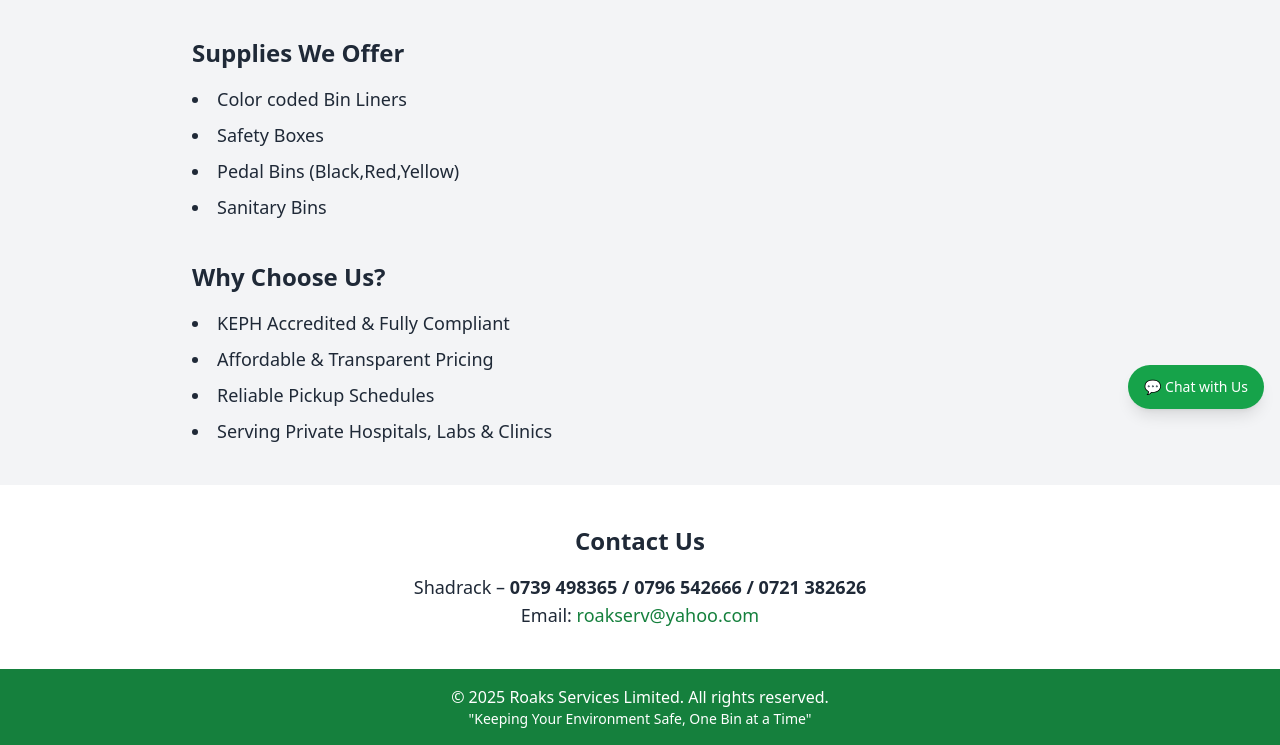
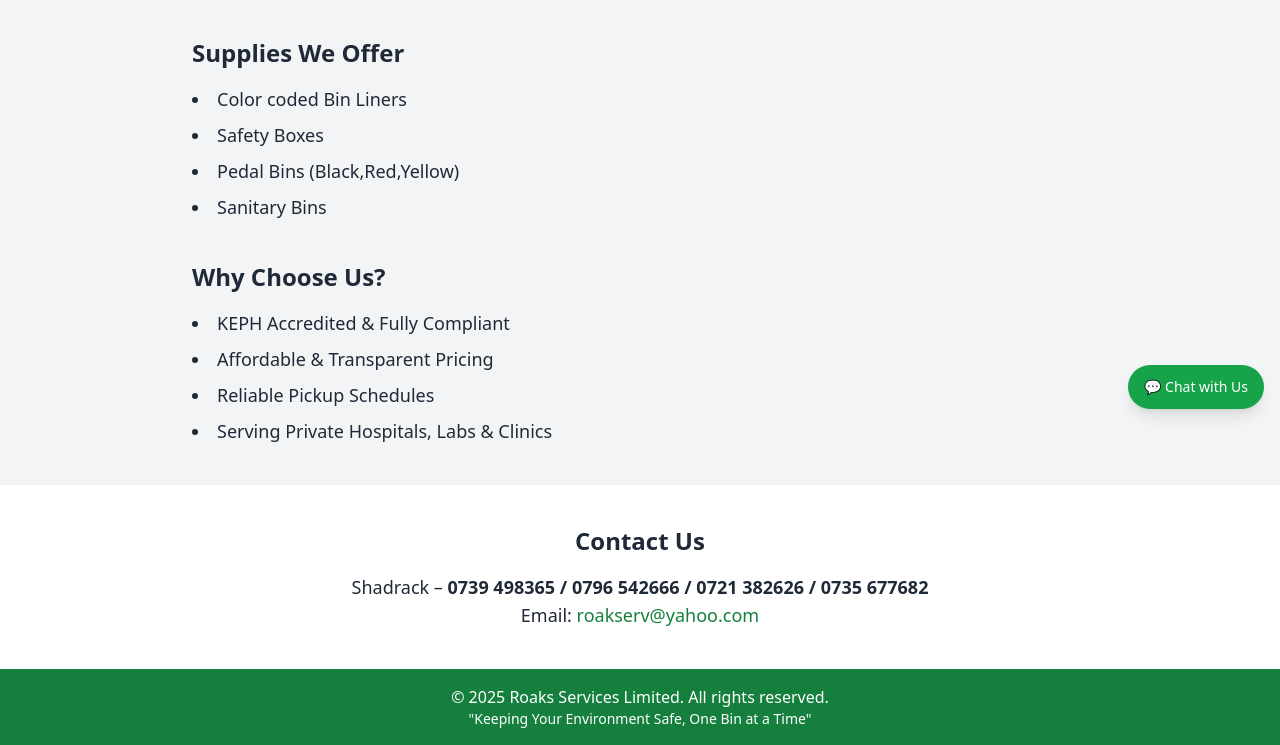
Before and after one commit to RoaksServicesLtd/roakserv-, a plain HTML site: page index.html in a window 1280 px wide. Shown: the part 375-1120 px from the top of the page. Drawn offline with nearby package versions, Linux system fonts and the light colour scheme.

Commit message:
Update index.html

```diff
--- a/index.html
+++ b/index.html
@@ -47,7 +47,7 @@
   <section class="bg-white py-10 px-4 md:px-10">
     <div class="max-w-4xl mx-auto text-center">
       <h2 class="text-2xl font-semibold mb-4">Contact Us</h2>
-      <p class="text-lg">Shadrack – <strong>0739 498365 / 0796 542666 / 0721 382626</strong></p>
+      <p class="text-lg">Shadrack – <strong>0739 498365 / 0796 542666 / 0721 382626 / 0735 677682</strong></p>
       <p class="text-lg">Email: <a href="mailto:roakserv@yahoo.com" class="text-green-700">roakserv@yahoo.com</a></p>
     </div>
   </section>
```
